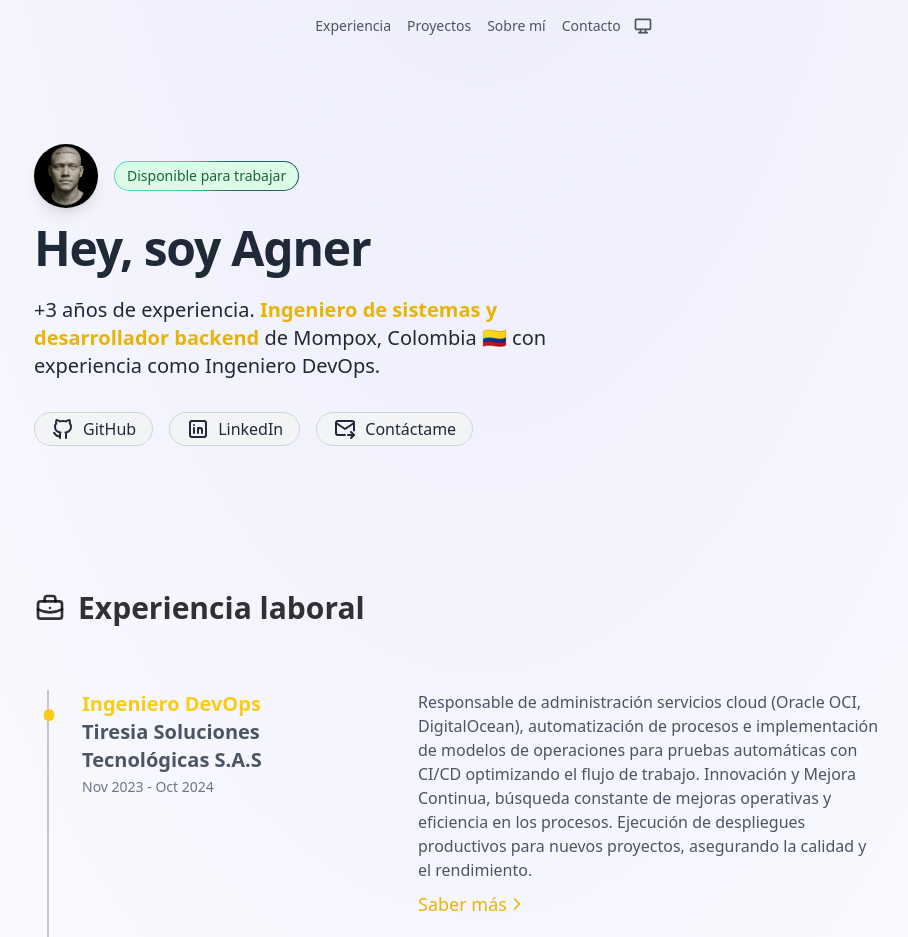
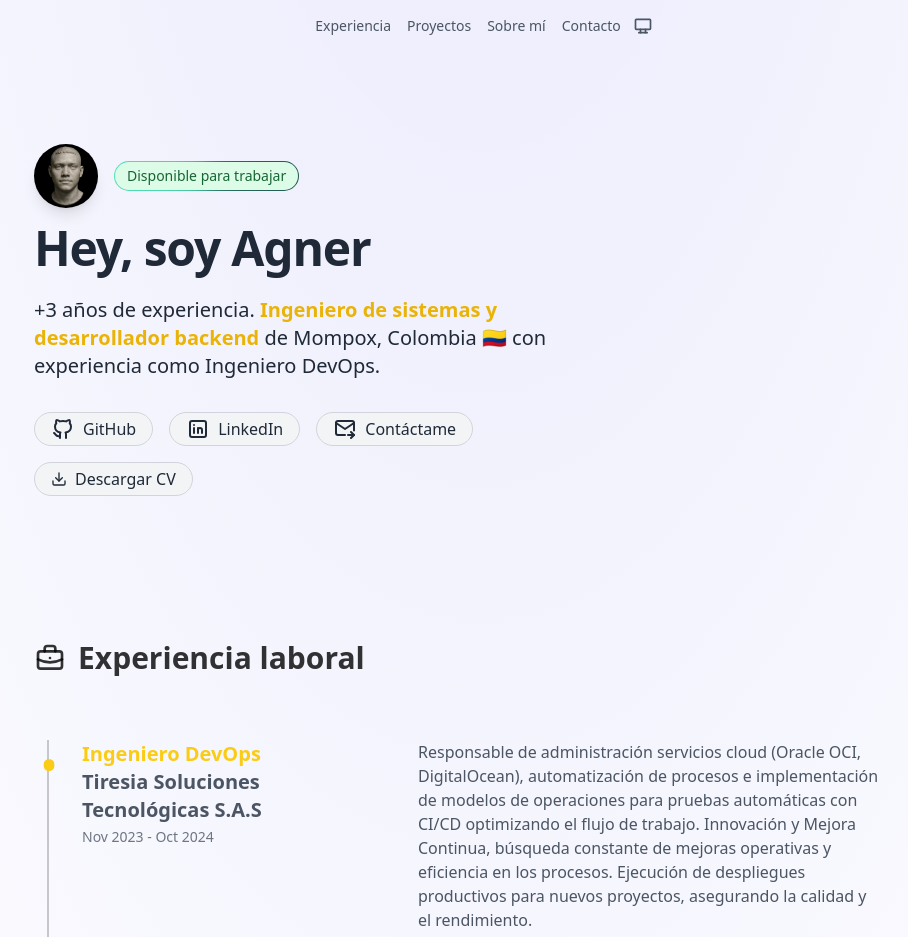
Before and after one commit to AgnerVillaFabrega/portfolio, an Astro site: page / in a window 1280 px wide. Shown: the top 937 px of the page, without its empty margins (158-1066 px from the left). Built offline with nearby package versions, Linux system fonts and the light colour scheme; Astro itself is replaced by a stand-in of ours.

Commit message:
download cv

```diff
--- a/src/components/Hero.astro
+++ b/src/components/Hero.astro
@@ -5,6 +5,7 @@ import LinkedInIcon from "@/components/icons/LinkedIn.astro"
 import MailIcon from "@/components/icons/Mail.astro"
 import SocialPill from "@/components/SocialPill.astro"
 import GitHub from "./icons/GitHub.astro"
+import DownloadIcon from "./icons/DownloadIcon.astro"
 ---
 
 <div class="max-w-xl">
@@ -51,5 +52,11 @@ import GitHub from "./icons/GitHub.astro"
       Contáctame
     </SocialPill>
 
+    <!-- Nuevo botón para descargar CV -->
+    <SocialPill href="/cv-agner-05-2025.pdf" download="CV-Agner.pdf">
+      <DownloadIcon class="size-4" />
+      Descargar CV
+    </SocialPill>
+
   </nav>
 </div>
--- a/src/components/Projects.astro
+++ b/src/components/Projects.astro
@@ -175,7 +175,7 @@ const TAGS = {
 };
 const PROJECTS = [
   {
-    title: "DevOps - Cloud Practitioner",
+    title: "E-commerce con Microservicios - NestJS",
     description: `
       Arquitectura completa de microservicios para e-commerce desarrollada con NestJS. El sistema incluye gestión de productos, órdenes, pagos y autenticación, implementando patrones de comunicación asíncrona mediante NATS. Desplegado en Google Cloud usando Kubernetes con configuraciones de desarrollo y producción optimizadas.
     `,
--- /dev/null
+++ b/src/components/icons/DownloadIcon.astro
@@ -0,0 +1,24 @@
+---
+// components/icons/DownloadIcon.astro
+export interface Props {
+  class?: string;
+}
+
+const { class: className } = Astro.props;
+---
+
+<svg
+  class={className}
+  width="24"
+  height="24"
+  viewBox="0 0 24 24"
+  fill="none"
+  stroke="currentColor"
+  stroke-width="2"
+  stroke-linecap="round"
+  stroke-linejoin="round"
+>
+  <path d="M21 15v4a2 2 0 0 1-2 2H5a2 2 0 0 1-2-2v-4"></path>
+  <polyline points="7,10 12,15 17,10"></polyline>
+  <line x1="12" y1="15" x2="12" y2="3"></line>
+</svg>
```
Also changed, not shown: 1 other file.
